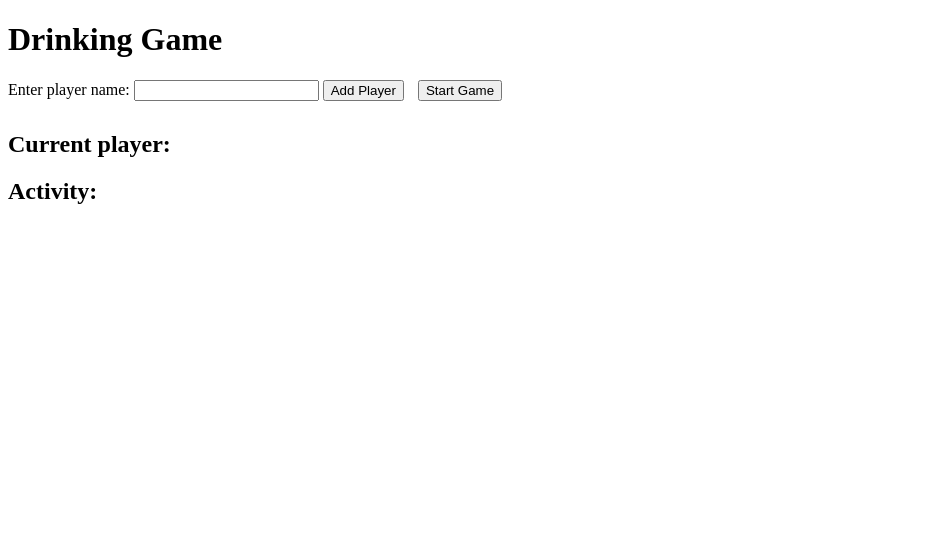
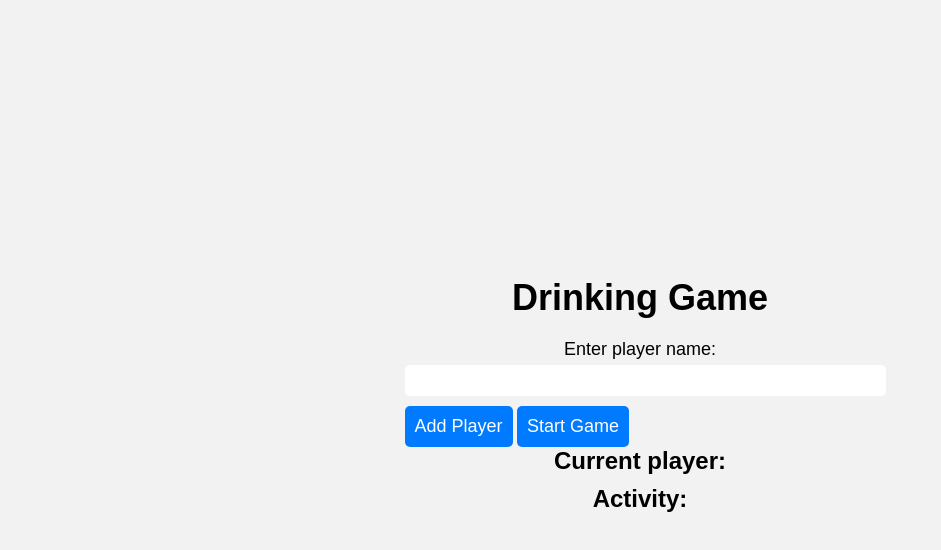
Before and after one commit to henryygu/game, a plain HTML site: page index.html in a window 1280 px wide. Shown: the whole page, without its empty margins (0-941 px from the left). Drawn offline with Linux system fonts and the light colour scheme.

Commit message:
Prettification

```diff
--- a/index.html
+++ b/index.html
@@ -4,15 +4,82 @@
   <meta charset="UTF-8">
   <title>Drinking Game</title>
   <style>
+    body {
+      font-family: Arial, sans-serif;
+      background-color: #f2f2f2;
+      display: flex;
+      flex-direction: column;
+      align-items: center;
+      justify-content: center;
+      height: 100vh;
+      margin: 0;
+      margin: 0;
+      padding: 0;
+    }
+    #container {
+      max-width: 800px;
+      margin: 0 auto;
+      padding: 20px;
+      background-color: #fff;
+      box-shadow: 0px 0px 10px rgba(0, 0, 0, 0.1);
+    }
+    h1 {
+      font-size: 36px;
+      text-align: center;
+      margin: 0 0 20px;
+    }
+    h2 {
+      font-size: 24px;
+      margin: 0 0 10px;
+    }
+    label {
+      display: block;
+      text-align: center;
+      font-size: 18px;
+      margin-bottom: 5px;
+    }
     input[type="text"] {
+      font-size: 18px;
+      padding: 5px;
+      text-align: center;
+      border-radius: 5px;
+      border: none;
       margin-bottom: 10px;
+      width: 100%;
     }
     button {
-      margin-right: 10px;
+      font-size: 18px;
+
+      padding: 10px;
+      border-radius: 5px;
+      border: none;
+      cursor: pointer;
+      background-color: #007bff;
+      color: #fff;
+      transition: all 0.2s ease-in-out;
+    }
+    button:hover {
+      background-color: #0062cc;
+    }
+    button:disabled {
+      background-color: #c0c0c0;
+      cursor: not-allowed;
     }
     #next-player, #next-activity {
       display: none;
     }
+    #current-player {
+      font-weight: bold;
+      display: none;
+    }
+    #activity {
+      background-color: #ffcc00;
+      border: 2px solid #000;
+      border-radius: 5px;
+      padding: 10px;
+      margin-top: 20px;
+      display: none;
+}
   </style>
 </head>
 <body>
@@ -58,6 +125,13 @@
       startGameButton.disabled = true;
       nextPlayerButton.style.display = 'block';
 
+      currentPlayerElement.style.display = 'block'; // show the currentPlayerElement
+      activityElement.style.display = 'block'; // show the activityElement
+
+      // hide the player form and start game button
+      playerForm.style.display = 'none';
+      startGameButton.style.display = 'none';
+
       currentPlayerElement.textContent = 'Waiting for first player...';
       activityElement.textContent = '';
 
@@ -67,7 +141,8 @@
           currentPlayerIndex = 0;
         }
 
-        currentPlayerElement.textContent = players[currentPlayerIndex];
+        currentPlayerElement.textContent = `${players[currentPlayerIndex]} (Player ${currentPlayerIndex + 1} of ${players.length})`;
+
 
         const activities = [
           'Take a sip',
```
